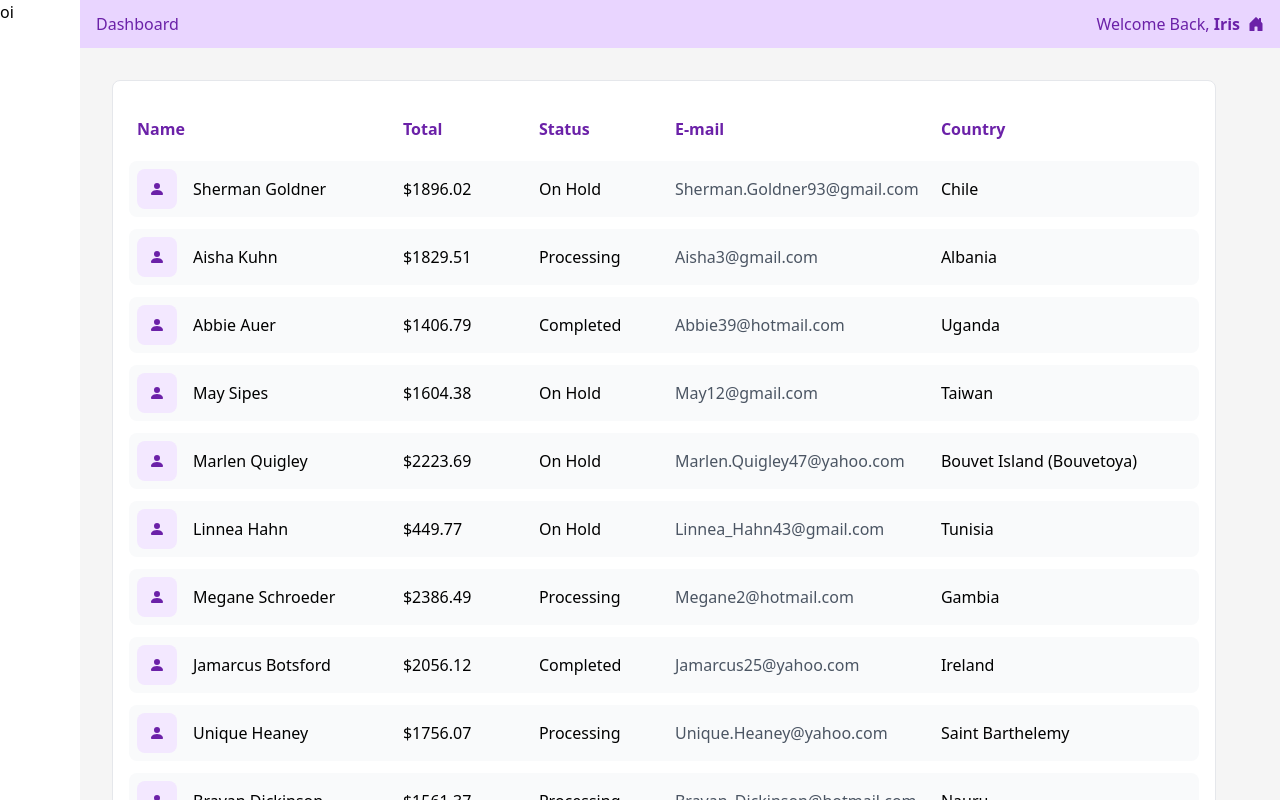
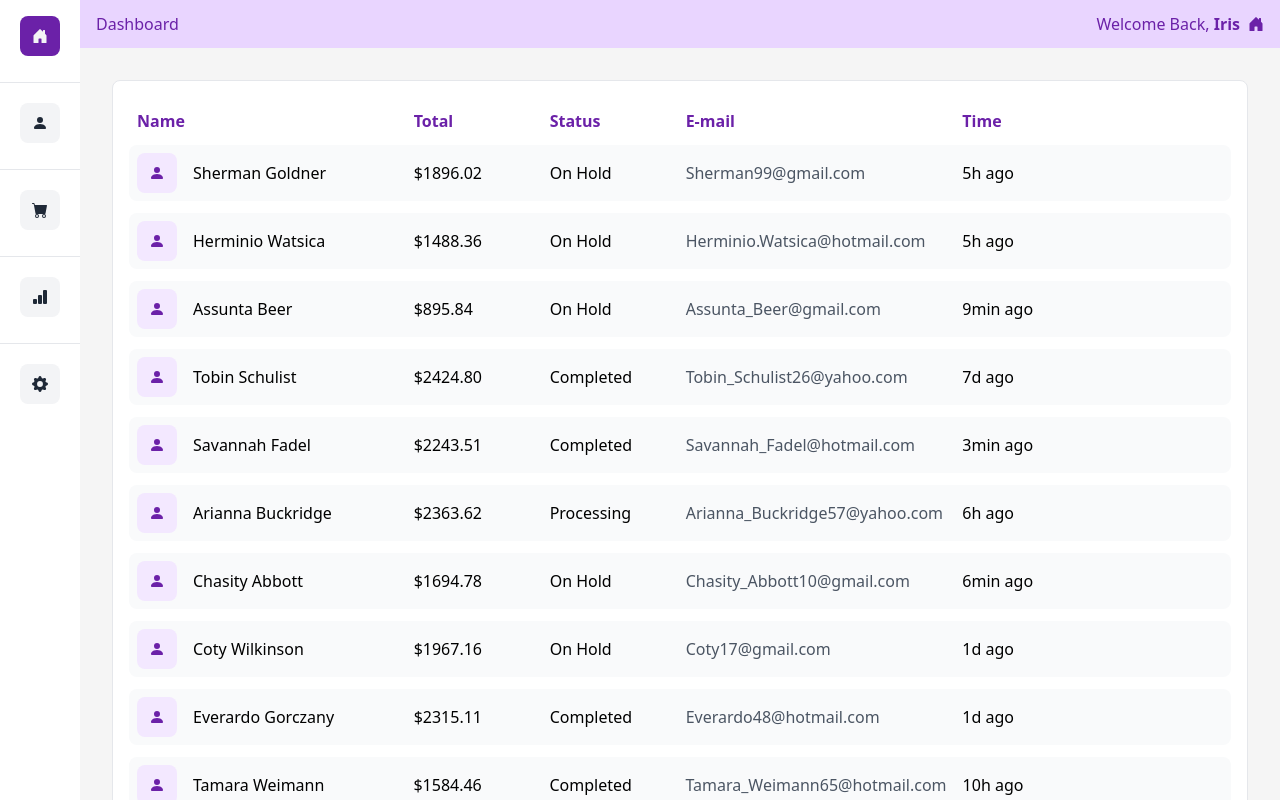
Before and after one commit to line-em/next-dashboard, a Next.js app: page /customers in a window 1280 px wide. Shown: the top 800 px of the page. Built offline with nearby package versions, Linux system fonts and the light colour scheme.

Commit message:
sidebar start and header fixes

```diff
--- a/src/components/BarChart.tsx
+++ b/src/components/BarChart.tsx
@@ -0,0 +1,7 @@
+import React from "react";
+
+const BarChart = () => {
+	return <div>BarChart</div>;
+};
+
+export default BarChart;
--- a/src/components/Header.tsx
+++ b/src/components/Header.tsx
@@ -1,4 +1,5 @@
-import React from "react";
+import Link from "next/link";
+import { useState } from "react";
 import { BsFillHouseDoorFill } from "react-icons/bs";
 
 const Header = () => {
@@ -15,17 +16,20 @@ const Header = () => {
 		"Willow"
 	];
 
-	const getCurrentAdmin = (names: Array<string>): string =>
-		names[~~(Math.random() * names.length)];
+	const [currentAdmin, setCA] = useState(
+		names[Math.floor(Math.random() * names.length)]
+	);
 
 	return (
 		<header className="flex justify-between items-center px-4 py-3 bg-purple-200 text-purple-800">
 			<h2 className="hidden sm:flex">Dashboard</h2>
 			<div className="flex items-center gap-2 flex-wrap ml-auto">
 				<h2>
-					Welcome Back, <strong>{getCurrentAdmin(names)}</strong>
+					Welcome Back, <strong>{currentAdmin}</strong>
 				</h2>
-				<BsFillHouseDoorFill className="cursor-pointer" />
+				<Link href={"/"}>
+					<BsFillHouseDoorFill className="cursor-pointer" />
+				</Link>
 			</div>
 		</header>
 	);
--- a/src/components/Sidebar.tsx
+++ b/src/components/Sidebar.tsx
@@ -1,17 +1,46 @@
-import React from "react";
-import Header from "./Header";
+import Link from "next/link";
 
-const Sidebar = ({ children }: React.PropsWithChildren<{}>) => {
+import {
+	BsPersonFill,
+	BsFillHouseDoorFill,
+	BsFillCartFill,
+	BsBarChartFill,
+	BsGearFill
+} from "react-icons/bs";
+// { children }: React.PropsWithChildren<{}>
+const Sidebar = () => {
 	return (
-		<div className="grid grid-cols-main">
-			<aside className="h-screen bg-white flex flex-col">
-				<p>oi</p>
-			</aside>
-			<main className="w-full">
-				<Header />
-				{children}
-			</main>
-		</div>
+		<aside className="h-screen bg-white flex flex-col items-center py-4">
+			<Link href={"/"}>
+				<div className="bg-purple-800 p-3 rounded-lg inline-block hover:bg-purple-600 transition-colors">
+					<BsFillHouseDoorFill className="text-gray-100 cursor-pointer" />
+				</div>
+			</Link>
+			<span className="border-gray-200 w-full border-b-[1px] my-5"></span>
+			<Link href={"/customers"}>
+				<div className="bg-gray-100 p-3 rounded-lg inline-block hover:bg-purple-100 transition-colors">
+					<BsPersonFill className="text-gray-800 cursor-pointer" />
+				</div>
+			</Link>
+			<span className="border-gray-200 w-full border-b-[1px] my-5"></span>
+			<Link href={"/customers"}>
+				<div className="bg-gray-100 p-3 rounded-lg inline-block hover:bg-purple-100 transition-colors">
+					<BsFillCartFill className="text-gray-800 cursor-pointer" />
+				</div>
+			</Link>
+			<span className="border-gray-200 w-full border-b-[1px] my-5"></span>
+			<Link href={"/customers"}>
+				<div className="bg-gray-100 p-3 rounded-lg inline-block hover:bg-purple-100 transition-colors">
+					<BsBarChartFill className="text-gray-800 cursor-pointer" />
+				</div>
+			</Link>
+			<span className="border-gray-200 w-full border-b-[1px] my-5"></span>{" "}
+			<Link href={"/customers"}>
+				<div className="bg-gray-100 p-3 rounded-lg inline-block hover:bg-purple-100 transition-colors">
+					<BsGearFill className="text-gray-800 cursor-pointer" />
+				</div>
+			</Link>
+		</aside>
 	);
 };
 
--- a/src/fixtures/getUsers.ts
+++ b/src/fixtures/getUsers.ts
@@ -5,12 +5,13 @@ export interface User {
 	name: string;
 	total: string;
 	status: string;
-	country: string;
+	time: string;
 	email: string;
 }
 
 export const getUsers = (count: number): Array<User> => {
 	const users: Array<User> = [];
+	const timeOptions: Array<string> = ["h", "min", "d"];
 
 	for (let i = 0; i < count; i++) {
 		const firstName = faker.name.firstName();
@@ -20,7 +21,9 @@ export const getUsers = (count: number): Array<User> => {
 			name: firstName + " " + lastName,
 			total: faker.finance.amount(5, 2500, 2, "$"),
 			status: faker.helpers.arrayElement(["On Hold", "Processing", "Completed"]),
-			country: faker.address.country(),
+			time: `${~~(Math.random() * 10) + 1}${
+				timeOptions[~~(Math.random() * timeOptions.length)]
+			} ago`,
 			email: faker.internet.email(firstName, lastName)
 		});
 	}
--- a/src/pages/_app.tsx
+++ b/src/pages/_app.tsx
@@ -1,11 +1,16 @@
+import Header from "@/components/Header";
 import Sidebar from "@/components/Sidebar";
 import "@/styles/globals.css";
 import type { AppProps } from "next/app";
 
 export default function App({ Component, pageProps }: AppProps) {
 	return (
-		<Sidebar>
-			<Component {...pageProps} />
-		</Sidebar>
+		<div className="grid grid-cols-main">
+			<Sidebar />
+			<main className="w-full">
+				<Header />
+				<Component {...pageProps} />
+			</main>
+		</div>
 	);
 }
--- a/src/pages/customers.tsx
+++ b/src/pages/customers.tsx
@@ -1,4 +1,3 @@
-import React from "react";
 import { GetStaticProps } from "next";
 import { BsPersonFill } from "react-icons/bs";
 import { getUsers, User } from "@/fixtures/getUsers";
@@ -7,21 +6,22 @@ interface Props {
 	users: User[];
 }
 
-const customers = ({ users }: Props) => {
+const Customers = ({ users }: Props) => {
 	return (
 		<main className="bg-neutral-100 min-h-screen">
 			<section className="flex justify-between sm:p-4">
 				<section className="sm:p-4">
 					<div className="w-full m-auto p-4 border rounded-lg bg-white overflow-y-auto">
-						<div className="my-3 p-2 grid lg:grid-cols-table sm:grid-cols-3 grid-cols-sm-table items-center justify-between cursor-pointer gap-4 text-purple-800 font-bold">
+						<div className="my-3 px-2 grid lg:grid-cols-table sm:grid-cols-3 grid-cols-sm-table items-center justify-between cursor-pointer gap-4 text-purple-800 font-bold">
 							<span>Name</span>
 							<span className="sm:text-left text-right max-w-fit">
 								Total
 							</span>
 							<span className="hidden sm:grid">Status</span>
 							<span className="hidden lg:grid">E-mail</span>
-							<span className="hidden lg:grid">Country</span>
+							<span className="hidden lg:grid">Time</span>
 						</div>
+
 						<ul>
 							{users.map((user) => (
 								<li
@@ -36,10 +36,10 @@ const customers = ({ users }: Props) => {
 									</div>
 									<p>{user.total}</p>
 									<p className="hidden sm:grid">{user.status}</p>
-									<p className="hidden md:grid text-gray-600 sm:text-left text-right">
+									<p className="hidden lg:grid text-gray-600 sm:text-left text-right">
 										{user.email}
 									</p>
-									<p className="hidden lg:grid">{user.country}</p>
+									<p className="hidden lg:grid">{user.time}</p>
 								</li>
 							))}
 						</ul>
@@ -57,4 +57,4 @@ export const getStaticProps: GetStaticProps<Props> = async () => {
 	};
 };
 
-export default customers;
+export default Customers;
```
Also changed, not shown: src/pages/api/_getUsers.ts (deleted, +0 -13 lines).
